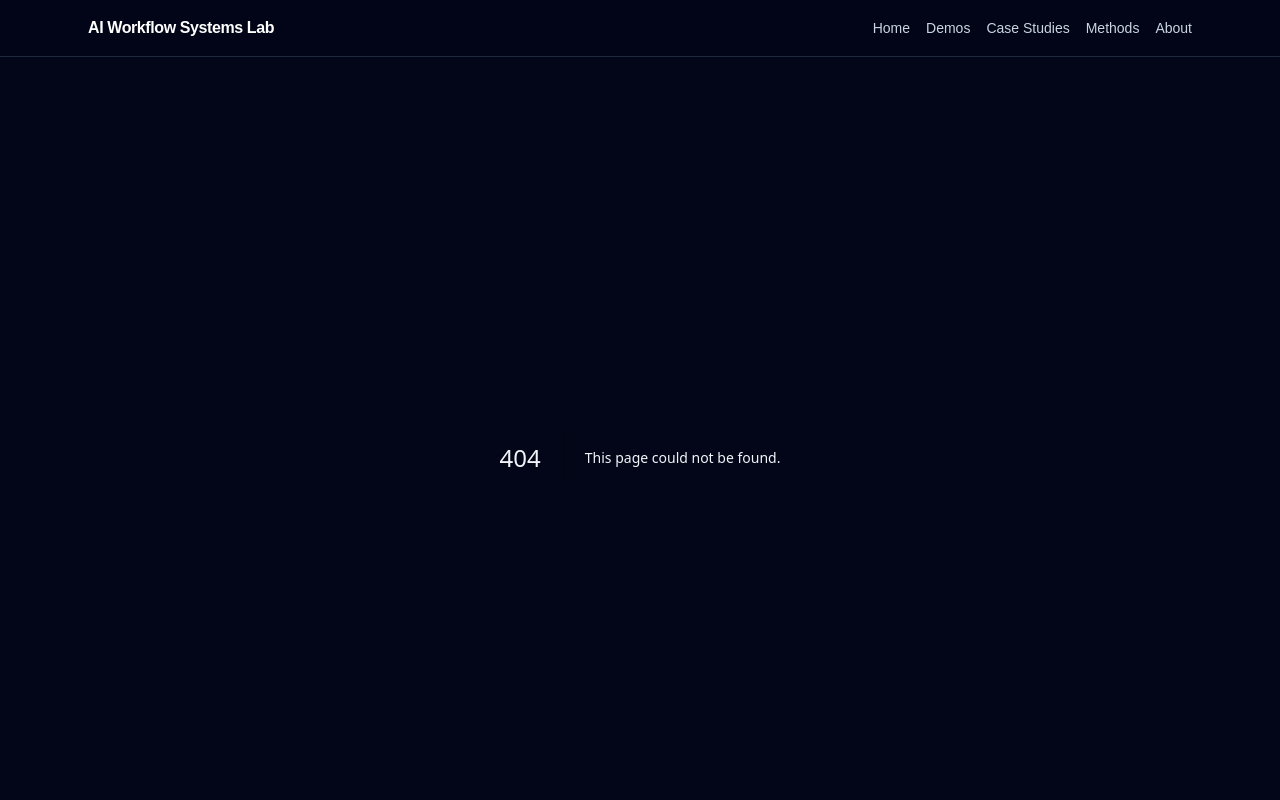
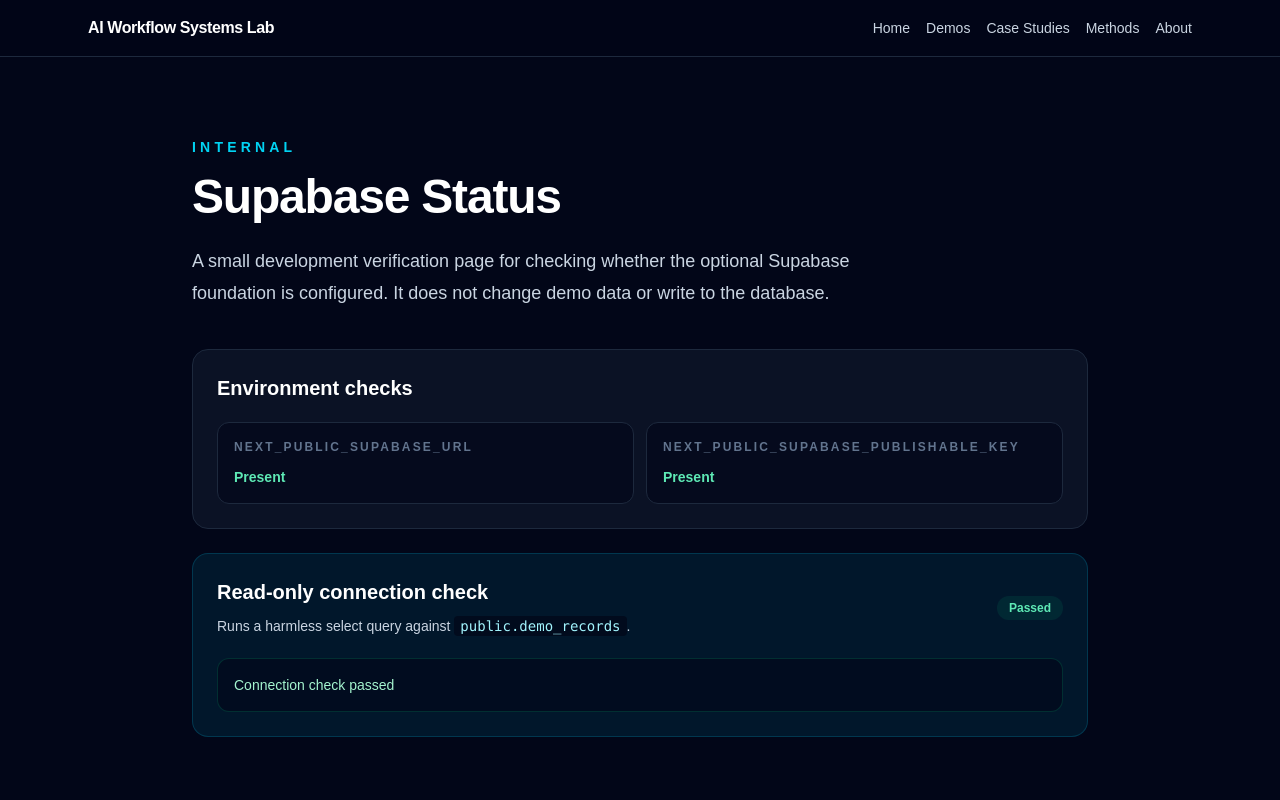
Before and after one commit to solitud3456/ai-workflow-systems-lab, a Next.js app: page /internal/supabase-status in a window 1280 px wide. Before the commit this address had no page. Shown: the top 800 px of the page. Built offline with nearby package versions, Linux system fonts and the light colour scheme; no server answers; the database is empty.

Commit message:
Add Supabase status page

```diff
--- /dev/null
+++ b/src/app/internal/supabase-status/page.tsx
@@ -0,0 +1,130 @@
+import { connection } from "next/server";
+import PageHeader from "@/components/PageHeader";
+import {
+  isSupabaseConfigured,
+  supabaseClient,
+} from "@/lib/supabaseClient";
+
+type ConnectionCheck = {
+  ok: boolean;
+  message: string;
+};
+
+async function checkSupabaseConnection(): Promise<ConnectionCheck> {
+  if (!supabaseClient || !isSupabaseConfigured) {
+    return {
+      ok: false,
+      message:
+        "Supabase client is not configured. Add the public URL and publishable key to the environment.",
+    };
+  }
+
+  const { error } = await supabaseClient
+    .from("demo_records")
+    .select("id")
+    .limit(1);
+
+  if (error) {
+    return {
+      ok: false,
+      message: error.message,
+    };
+  }
+
+  return {
+    ok: true,
+    message: "Connection check passed",
+  };
+}
+
+export default async function SupabaseStatusPage() {
+  await connection();
+
+  const envChecks = [
+    {
+      label: "NEXT_PUBLIC_SUPABASE_URL",
+      present: Boolean(process.env.NEXT_PUBLIC_SUPABASE_URL),
+    },
+    {
+      label: "NEXT_PUBLIC_SUPABASE_PUBLISHABLE_KEY",
+      present: Boolean(process.env.NEXT_PUBLIC_SUPABASE_PUBLISHABLE_KEY),
+    },
+  ];
+  const connectionCheck = await checkSupabaseConnection();
+
+  return (
+    <main className="min-h-screen bg-slate-950 px-6 py-20 text-slate-100">
+      <section className="mx-auto max-w-4xl">
+        <PageHeader
+          eyebrow="Internal"
+          title="Supabase Status"
+          description="A small development verification page for checking whether the optional Supabase foundation is configured. It does not change demo data or write to the database."
+        />
+
+        <section className="mt-10 rounded-2xl border border-slate-800 bg-slate-900/70 p-6">
+          <h2 className="text-xl font-semibold text-white">
+            Environment checks
+          </h2>
+          <div className="mt-5 grid gap-3 sm:grid-cols-2">
+            {envChecks.map((item) => (
+              <div
+                key={item.label}
+                className="rounded-xl border border-slate-800 bg-slate-950/60 p-4"
+              >
+                <p className="text-xs font-semibold uppercase tracking-[0.18em] text-slate-500">
+                  {item.label}
+                </p>
+                <p
+                  className={
+                    item.present
+                      ? "mt-3 text-sm font-semibold text-emerald-300"
+                      : "mt-3 text-sm font-semibold text-amber-300"
+                  }
+                >
+                  {item.present ? "Present" : "Missing"}
+                </p>
+              </div>
+            ))}
+          </div>
+        </section>
+
+        <section className="mt-6 rounded-2xl border border-cyan-500/20 bg-cyan-500/10 p-6">
+          <div className="flex flex-col gap-3 sm:flex-row sm:items-center sm:justify-between">
+            <div>
+              <h2 className="text-xl font-semibold text-white">
+                Read-only connection check
+              </h2>
+              <p className="mt-2 text-sm leading-6 text-slate-300">
+                Runs a harmless select query against{" "}
+                <code className="rounded bg-slate-950/70 px-1.5 py-0.5 text-cyan-200">
+                  public.demo_records
+                </code>
+                .
+              </p>
+            </div>
+
+            <span
+              className={
+                connectionCheck.ok
+                  ? "w-fit rounded-full bg-emerald-500/10 px-3 py-1 text-xs font-semibold text-emerald-300"
+                  : "w-fit rounded-full bg-amber-500/10 px-3 py-1 text-xs font-semibold text-amber-300"
+              }
+            >
+              {connectionCheck.ok ? "Passed" : "Needs attention"}
+            </span>
+          </div>
+
+          <p
+            className={
+              connectionCheck.ok
+                ? "mt-5 rounded-xl border border-emerald-500/20 bg-slate-950/60 p-4 text-sm text-emerald-200"
+                : "mt-5 rounded-xl border border-amber-500/20 bg-slate-950/60 p-4 text-sm text-amber-200"
+            }
+          >
+            {connectionCheck.message}
+          </p>
+        </section>
+      </section>
+    </main>
+  );
+}
```
